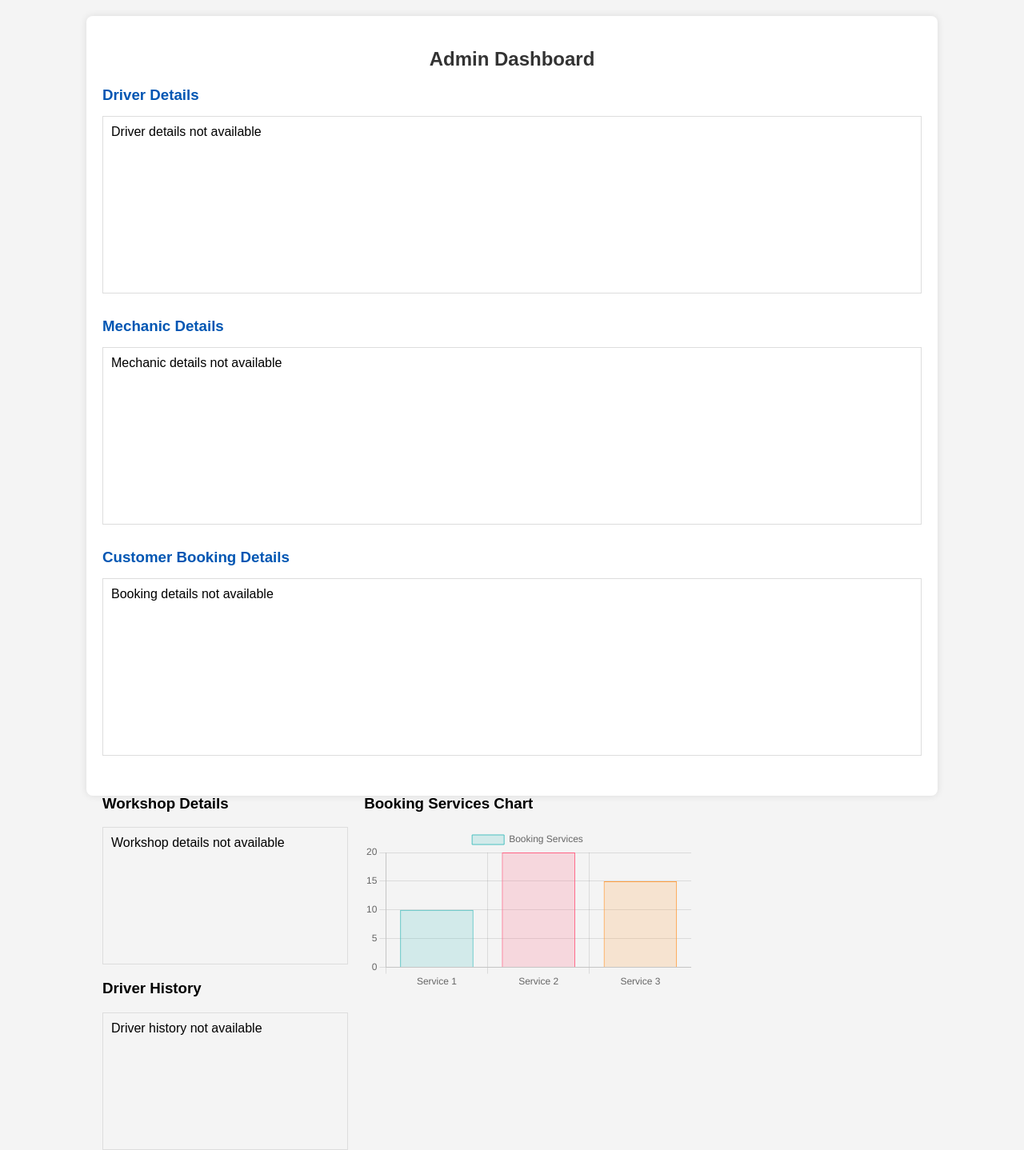
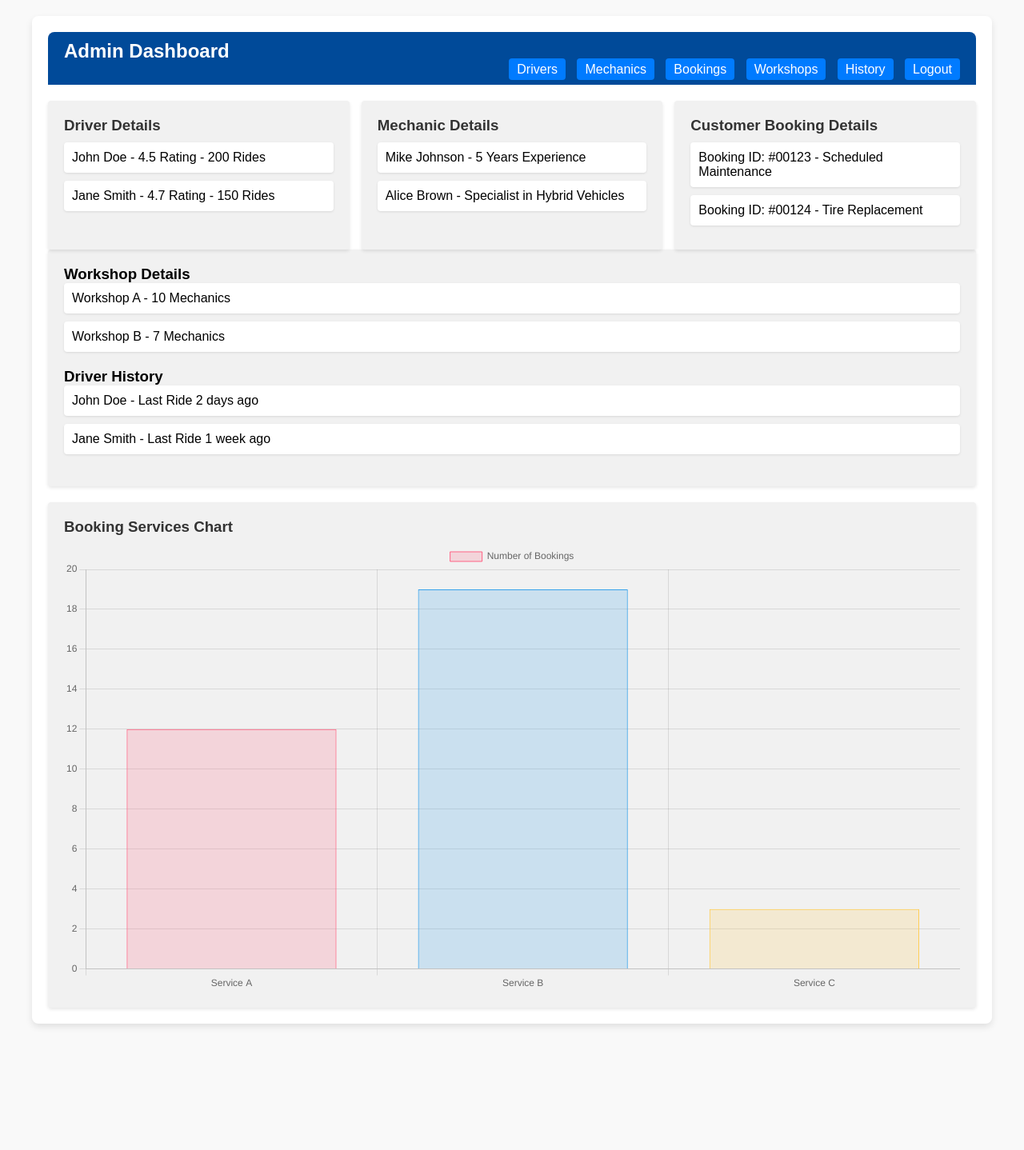
Before and after one commit to naimislam817/serviceSite, a plain HTML site: page admin-dashboard.html in a window 1280 px wide. Shown: the whole page at 80% size. After the commit the page ends 1300 px from the top, so only its background shows below. Drawn offline with nearby package versions, Linux system fonts and the light colour scheme.

Commit message:
Update Admin Dashboard Information

```diff
--- a/admin-dashboard.css
+++ b/admin-dashboard.css
@@ -1,54 +1,111 @@
-body {
-    font-family: Arial, sans-serif;
-    background-color: #f4f4f4;
+* {
     margin: 0;
     padding: 0;
+    box-sizing: border-box;
+}
+
+body {
+    font-family: 'Arial', sans-serif;
+    background-color: #f9f9f9;
 }
 
 .dashboard-container {
-    width: 80%;
+    max-width: 1200px;
     margin: 20px auto;
     padding: 20px;
     background: #fff;
-    box-shadow: 0 0 10px rgba(0, 0, 0, 0.1);
+    box-shadow: 0 4px 8px rgba(0, 0, 0, 0.1);
     border-radius: 8px;
 }
 
-.dashboard-container h2 {
-    text-align: center;
-    color: #333;
+.dashboard-header {
+    background-color: #004a99;
+    color: white;
+    padding: 10px 20px;
+    border-top-left-radius: 8px;
+    border-top-right-radius: 8px;
 }
 
-.section {
-    margin-bottom: 30px;
+.dashboard-header h2 {
+    margin: 0;
 }
 
-.section h3 {
-    color: #0056b3;
-    margin-bottom: 15px;
+.dashboard-nav {
+    text-align: right;
 }
 
-.details-container {
-    border: 1px solid #ddd;
-    padding: 10px;
-    height: 200px; /* Adjust as needed */
-    overflow-y: auto; /* Enables scrolling */
+.dashboard-nav a {
+    color: white;
+    text-decoration: none;
+    padding: 5px 10px;
+    margin-left: 10px;
+    background-color: #007bff;
+    border-radius: 4px;
+    transition: background-color 0.3s ease;
 }
 
-.side-tray {
-    float: left;
-    width: 30%;
-    margin-right: 20px;
+.dashboard-nav a:hover {
+    background-color: #0056b3;
 }
 
-.tray-container {
-    border: 1px solid #ddd;
-    padding: 10px;
-    height: 150px;
-    overflow-y: auto;
+.dashboard-main {
+    display: flex;
+    justify-content: space-between;
+    margin-top: 20px;
 }
 
-.chart-container {
-    float: left;
-    width: 40%;
+.dashboard-section {
+    background: #f1f1f1;
+    padding: 20px;
+    border-radius: 4px;
+    width: calc(33.333% - 10px);
+    margin-right: 15px;
+    box-shadow: 0 2px 4px rgba(0, 0, 0, 0.1);
 }
+
+.dashboard-section h3 {
+    color: #333;
+    margin-bottom: 10px;
+}
+
+.details-list {
+    list-style: none;
+}
+
+.details-list li {
+    background: white;
+    padding: 10px;
+    margin-bottom: 10px;
+    border-radius: 4px;
+    box-shadow: 0 1px 3px rgba(0, 0, 0, 0.1);
+}
+
+.dashboard-side-tray {
+    background: #f1f1f1;
+    padding: 20px;
+    border-radius: 4px;
+    box-shadow: 0 2px 4px rgba(0, 0, 0, 0.1);
+}
+
+.tray-section {
+    margin-bottom: 20px;
+}
+
+.dashboard-chart-container {
+    margin-top: 20px;
+    padding: 20px;
+    background: #f1f1f1;
+    border-radius: 4px;
+    box-shadow: 0 2px 4px rgba(0, 0, 0, 0.1);
+}
+
+.dashboard-chart-container h3 {
+    color: #333;
+    margin-bottom: 10px;
+}
+
+/* Remove margin from the last section */
+.dashboard-main > div:last-child,
+.dashboard-side-tray > div:last-child {
+    margin-right: 0;
+}
--- a/admin-dashboard.html
+++ b/admin-dashboard.html
@@ -8,40 +8,73 @@
 </head>
 <body>
     <div class="dashboard-container">
-        <h2>Admin Dashboard</h2>
-        <div class="section">
-            <h3>Driver Details</h3>
-            <div id="driver-details" class="details-container">
-                <!-- Driver details will be listed here -->
+        <header class="dashboard-header">
+            <h2>Admin Dashboard</h2>
+            <nav class="dashboard-nav">
+                <a href="#driver-details">Drivers</a>
+                <a href="#mechanic-details">Mechanics</a>
+                <a href="#booking-details">Bookings</a>
+                <a href="#workshop-details">Workshops</a>
+                <a href="#driver-history">History</a>
+                <a href="#" id="logout">Logout</a>
+            </nav>
+        </header>
+
+        <div class="dashboard-main">
+            <div class="dashboard-section" id="driver-details">
+                <h3>Driver Details</h3>
+                <ul class="details-list">
+                    <!-- Dummy data for driver details -->
+                    <li>John Doe - 4.5 Rating - 200 Rides</li>
+                    <li>Jane Smith - 4.7 Rating - 150 Rides</li>
+                </ul>
+            </div>
+
+            <div class="dashboard-section" id="mechanic-details">
+                <h3>Mechanic Details</h3>
+                <ul class="details-list">
+                    <!-- Dummy data for mechanic details -->
+                    <li>Mike Johnson - 5 Years Experience</li>
+                    <li>Alice Brown - Specialist in Hybrid Vehicles</li>
+                </ul>
+            </div>
+
+            <div class="dashboard-section" id="booking-details">
+                <h3>Customer Booking Details</h3>
+                <ul class="details-list">
+                    <!-- Dummy data for booking details -->
+                    <li>Booking ID: #00123 - Scheduled Maintenance</li>
+                    <li>Booking ID: #00124 - Tire Replacement</li>
+                </ul>
             </div>
         </div>
-        <div class="section">
-            <h3>Mechanic Details</h3>
-            <div id="mechanic-details" class="details-container">
-                <!-- Mechanic details will be listed here -->
+
+        <aside class="dashboard-side-tray">
+            <div class="tray-section" id="workshop-details">
+                <h3>Workshop Details</h3>
+                <ul class="details-list">
+                    <!-- Dummy data for workshop details -->
+                    <li>Workshop A - 10 Mechanics</li>
+                    <li>Workshop B - 7 Mechanics</li>
+                </ul>
             </div>
-        </div>
-        <div class="section">
-            <h3>Customer Booking Details</h3>
-            <div id="booking-details" class="details-container">
-                <!-- Booking details will be listed here -->
+
+            <div class="tray-section" id="driver-history">
+                <h3>Driver History</h3>
+                <ul class="details-list">
+                    <!-- Dummy data for driver history -->
+                    <li>John Doe - Last Ride 2 days ago</li>
+                    <li>Jane Smith - Last Ride 1 week ago</li>
+                </ul>
             </div>
-        </div>
-        <div class="side-tray">
-            <h3>Workshop Details</h3>
-            <div id="workshop-details" class="tray-container">
-                <!-- Workshop details will be displayed here -->
-            </div>
-            <h3>Driver History</h3>
-            <div id="driver-history" class="tray-container">
-                <!-- Driver history will be displayed here -->
-            </div>
-        </div>
-        <div class="chart-container">
+        </aside>
+
+        <div class="dashboard-chart-container">
             <h3>Booking Services Chart</h3>
             <canvas id="booking-chart"></canvas>
         </div>
     </div>
+
     <script src="https://cdnjs.cloudflare.com/ajax/libs/Chart.js/3.7.0/chart.min.js"></script>
     <script src="admin-dashboard.js"></script>
 </body>
--- a/admin-dashboard.js
+++ b/admin-dashboard.js
@@ -1,55 +1,43 @@
-document.addEventListener('DOMContentLoaded', function() {
-    // This function would typically make AJAX calls to retrieve data
-    // For demonstration, let's just create some placeholder content
-    loadDetails('driver-details', 'Driver details not available');
-    loadDetails('mechanic-details', 'Mechanic details not available');
-    loadDetails('booking-details', 'Booking details not available');
-
-    loadSideTrayData('workshop-details', 'Workshop details not available');
-    loadSideTrayData('driver-history', 'Driver history not available');
-
-    createBookingChart(); // Function to create a booking services chart
+// Simulating a logout process
+document.getElementById('logout').addEventListener('click', function() {
+    // Here you would typically invalidate the user's session on the server.
+    alert('You have been logged out.');
+    // Redirect to the login page
+    window.location.href = 'index.html'; // Replace with the actual login page URL
 });
 
-function loadSideTrayData(containerId, placeholderText) {
-    const container = document.getElementById(containerId);
-    container.textContent = placeholderText;
-    // In a real application, you would retrieve and display data here
-}
-
-function createBookingChart() {
-    // You can use a chart library like Chart.js to create a chart
+// Function to generate a bar chart for booking services
+function generateBookingChart() {
     const ctx = document.getElementById('booking-chart').getContext('2d');
-    // Define your chart data and options here
-    // Example:
-    const chartData = {
-        labels: ['Service 1', 'Service 2', 'Service 3'],
+    const bookingChart = new Chart(ctx, {
+        type: 'bar',
+        data: {
+            labels: ['Service A', 'Service B', 'Service C'],
             datasets: [{
-            label: 'Booking Services',
-            data: [10, 20, 15], // Replace with actual data
-            backgroundColor: ['rgba(75, 192, 192, 0.2)', 'rgba(255, 99, 132, 0.2)', 'rgba(255, 159, 64, 0.2)'],
-            borderColor: ['rgba(75, 192, 192, 1)', 'rgba(255, 99, 132, 1)', 'rgba(255, 159, 64, 1)'],
+                label: 'Number of Bookings',
+                data: [12, 19, 3],
+                backgroundColor: [
+                    'rgba(255, 99, 132, 0.2)',
+                    'rgba(54, 162, 235, 0.2)',
+                    'rgba(255, 206, 86, 0.2)'
+                ],
+                borderColor: [
+                    'rgba(255, 99, 132, 1)',
+                    'rgba(54, 162, 235, 1)',
+                    'rgba(255, 206, 86, 1)'
+                ],
                 borderWidth: 1
             }]
-    };
-
-    const chartOptions = {
+        },
+        options: {
             scales: {
                 y: {
                     beginAtZero: true
                 }
             }
-    };
-
-    new Chart(ctx, {
-        type: 'bar',
-        data: chartData,
-        options: chartOptions
+        }
     });
 }
 
-function loadDetails(containerId, placeholderText) {
-    const container = document.getElementById(containerId);
-    container.textContent = placeholderText;
-    // In a real application, you would retrieve and display data here
-}
+// Call the function to generate the chart when the script loads
+generateBookingChart();
```
Lines whose indentation alone changed are shown as unchanged.
